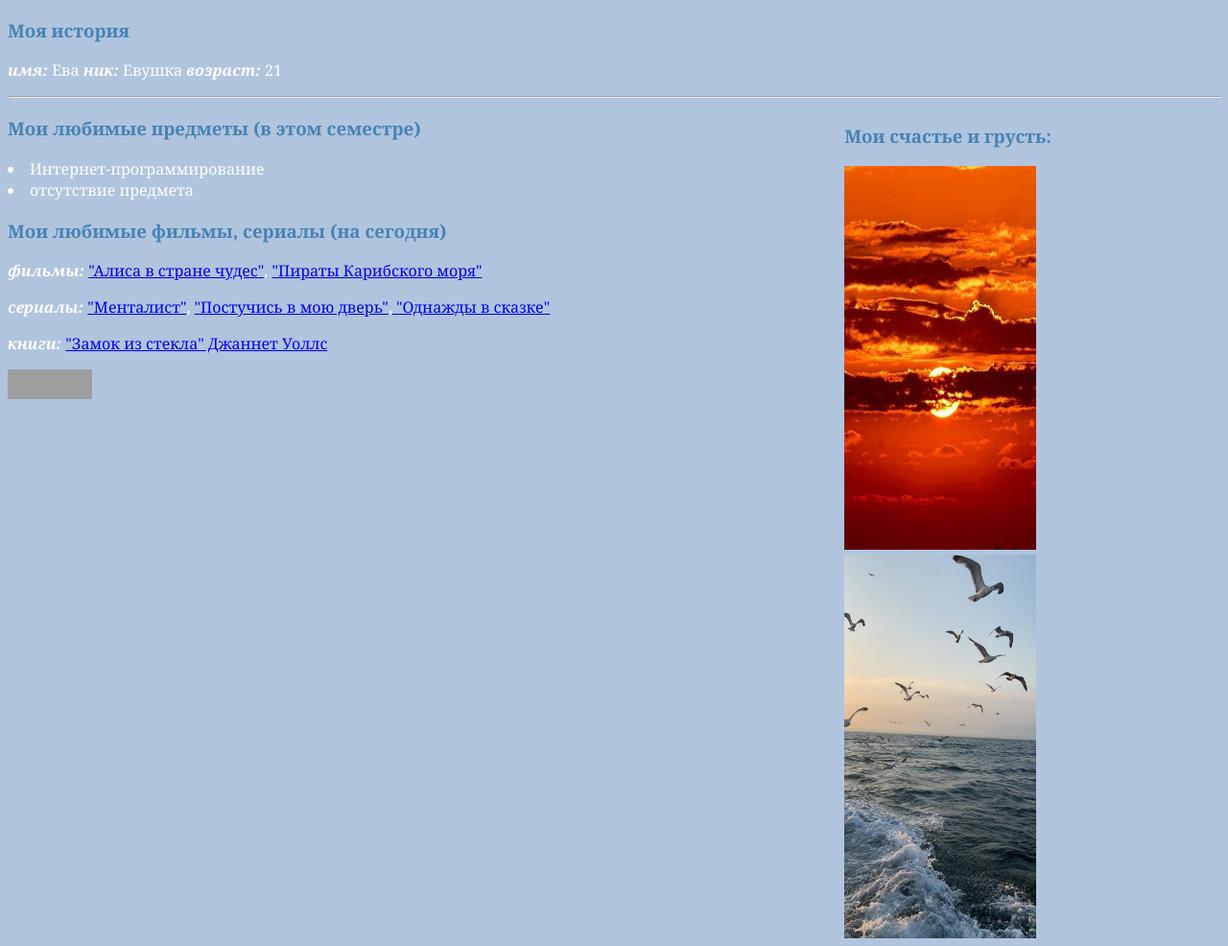
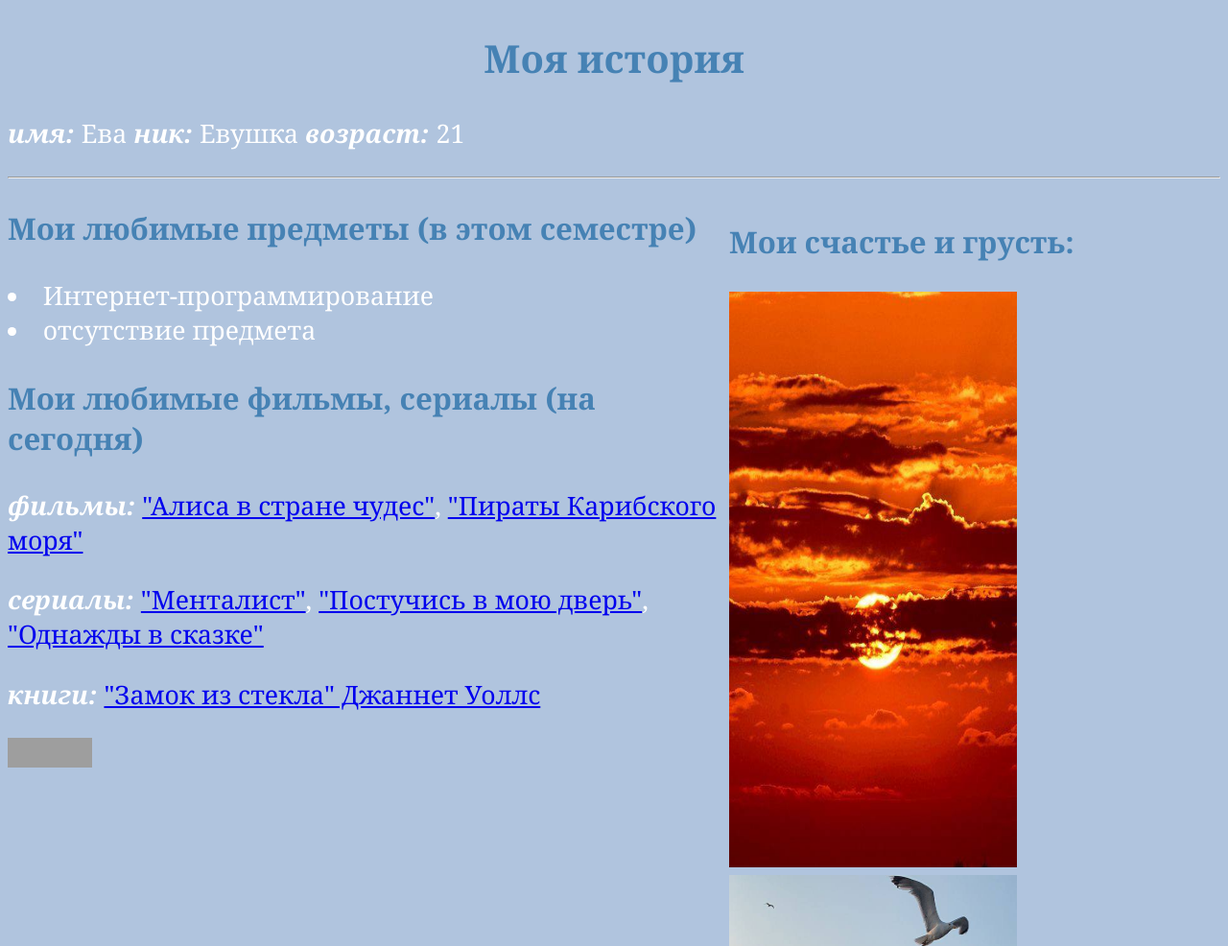
Before and after one commit to vaschenkoeva/IP, a plain HTML site: page lab1/lab1.html in a window 1280 px wide. Shown: the top 986 px of the page at 96% size. Drawn offline with Linux system fonts and the light colour scheme; grey boxes are pictures that could not be loaded.

Commit message:
Add files via upload

```diff
--- a/lab1/aboutme.css
+++ b/lab1/aboutme.css
@@ -1,7 +1,7 @@
-h3 { color: #4682B4 ; font-family:Georgia}
-body {font-family: Georgia; background-color: #B0C4DE; color: #fff}
+h3,h2 { color: #4682B4 ; font-family:Georgia}
+body {font-family: Georgia; background-color: #B0C4DE; color: #fff; font-size:20pt }
 section {
   float: right;
-  margin: 0 1.0%;
-  width: 30%;
+  margin: 0 0.5%;
+  width: 40%;
 }
--- a/lab1/lab1.html
+++ b/lab1/lab1.html
@@ -8,16 +8,14 @@
 <link rel="stylesheet" type="text/css" href="aboutme.css"
 title="style" />
 <body>
-	<h3>Моя история</h3>
+	<center><h2>Моя история</h2></center>
 	<P> <b><i>имя:</i> </b>Ева <i><b>ник:</i> </b>Евушка <i> <b>возраст: </i></b> 21</P>
 <hr>
 
 <section>
-<p>
 <h3> Мои счастье и грусть:</h3>
 <p>
-<img src='2.jpg' width='200' height='400'title='счастье'> <img src='1.jpg' width='200' height='400' title='грусть'>
-</p>
+<img src='2.jpg' width='300' height='600'title='счастье'> <img src='1.jpg' width='300' height='600' title='грусть'>
 </p>
 </section>
 
```
